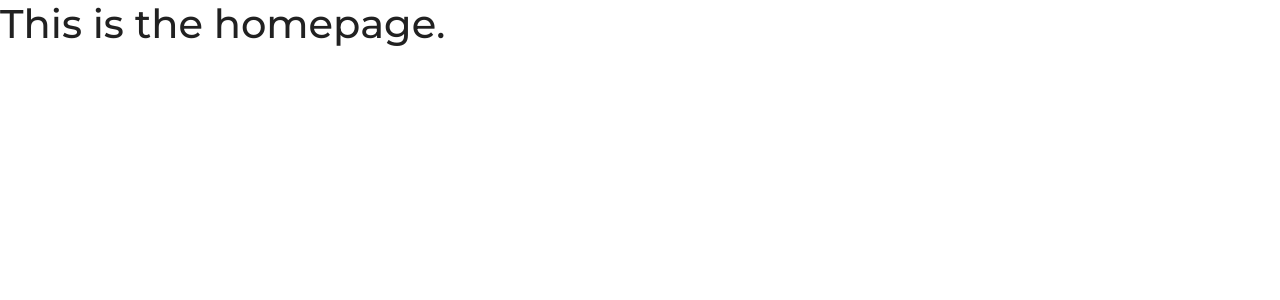
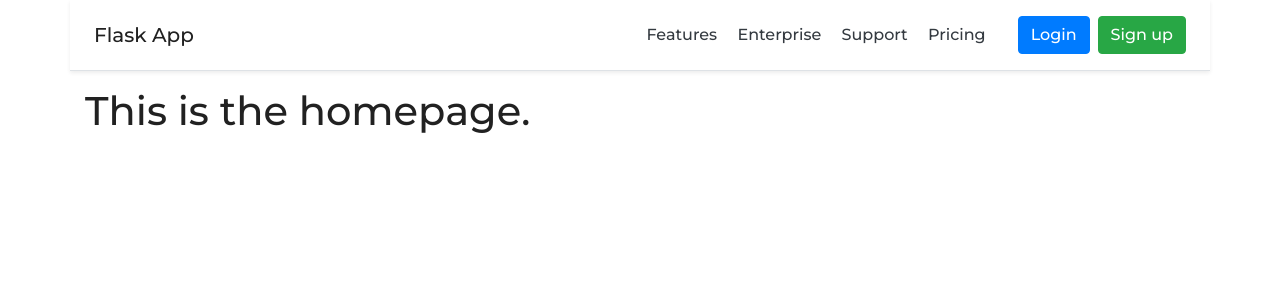
Before and after one commit to ankitjt/PyProjects, a Flask app: page / in a window 1280 px wide. Shown: the top 300 px of the page. Run offline with Flask 2, Linux system fonts and the light colour scheme; some libraries are stand-ins or nearby versions.

Commit message:
adding bootstrap and flask template

```diff
--- a/flaskapp/flaskapp/app.py
+++ b/flaskapp/flaskapp/app.py
@@ -3,5 +3,10 @@ from flask import Flask, render_template
 app = Flask(__name__)
 
 @app.route("/")
+@app.route("/home")
 def home():
-     return render_template("home.html")
+     return render_template("home.html", title="Home Page")
+
+@app.route("/about")
+def about():
+     return render_template("about.html")
--- /dev/null
+++ b/flaskapp/flaskapp/templates/about.html
@@ -0,0 +1,5 @@
+{% extends "base.html" %}
+
+{% block content %}
+<h1>This is the About Page.</h1>
+{% endblock content %}
--- a/flaskapp/flaskapp/templates/base.html
+++ b/flaskapp/flaskapp/templates/base.html
@@ -12,12 +12,30 @@
                crossorigin="anonymous">
           <link href="https://fonts.googleapis.com/css2?family=Montserrat:wght@500;600&display=swap" rel="stylesheet">
           <link rel="stylesheet" href="../static/styles/style.css">
-          <title>Flask Blog App.</title>
+          {% if title %}
+               <title>{{title}}</title>
+          {% else %}
+               <title>FlaskApp</title>
+          {% endif %}
      </head>
 
      <body>
-         {% block content %}
-         {% endblock content %}
+          <div class="d-flex flex-column flex-md-row align-items-center p-3 px-md-4 mb-3 bg-white border-bottom shadow-sm container">
+               <h5 class="my-0 mr-md-auto font-weight-normal">Flask App</h5>
+               <nav class="my-2 my-md-0 mr-md-3">
+                    <a class="p-2 text-dark" href="#">Features</a>
+                    <a class="p-2 text-dark" href="#">Enterprise</a>
+                    <a class="p-2 text-dark" href="#">Support</a>
+                    <a class="p-2 text-dark" href="#">Pricing</a>
+               </nav>
+               <a class="btn btn-primary ml-2 mr-2" href="#">Login</a>
+               <a class="btn btn-success" href="#">Sign up</a>
+          </div>
+          <div class="container">
+               {% block content %}
+               {% endblock content %}
+          </div>
+
 
           <!-- Optional JavaScript -->
           <!-- jQuery first, then Popper.js, then Bootstrap JS -->
```
